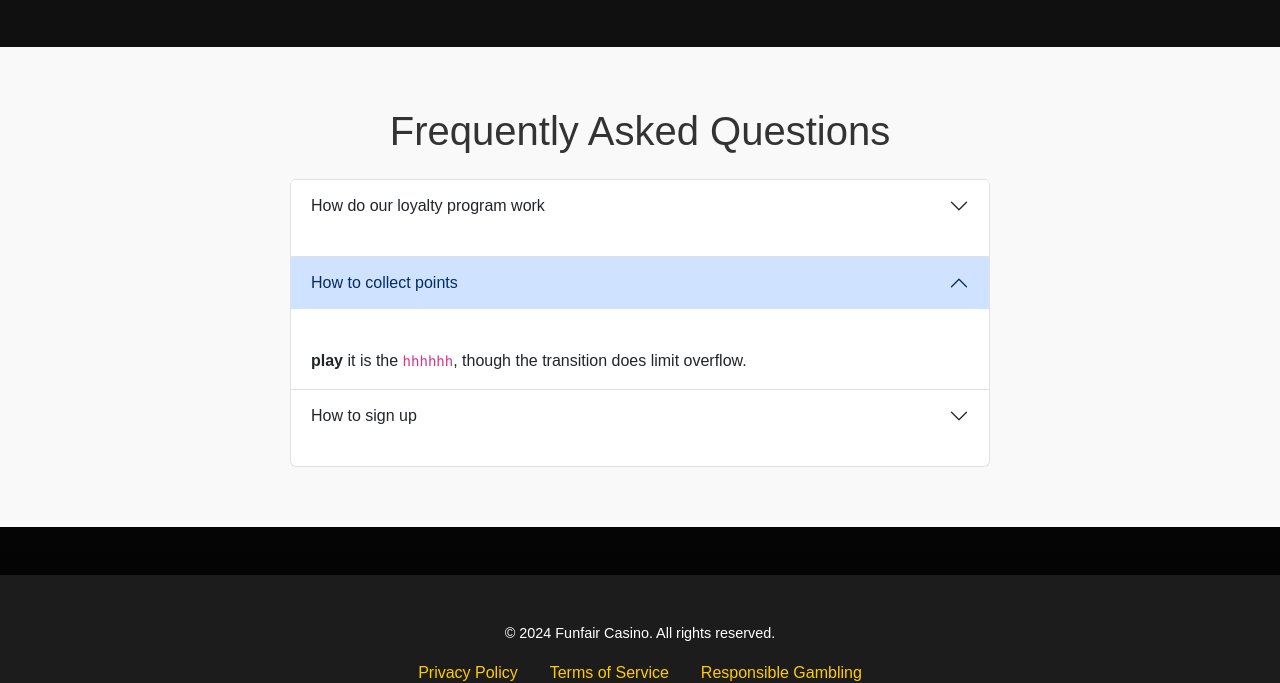
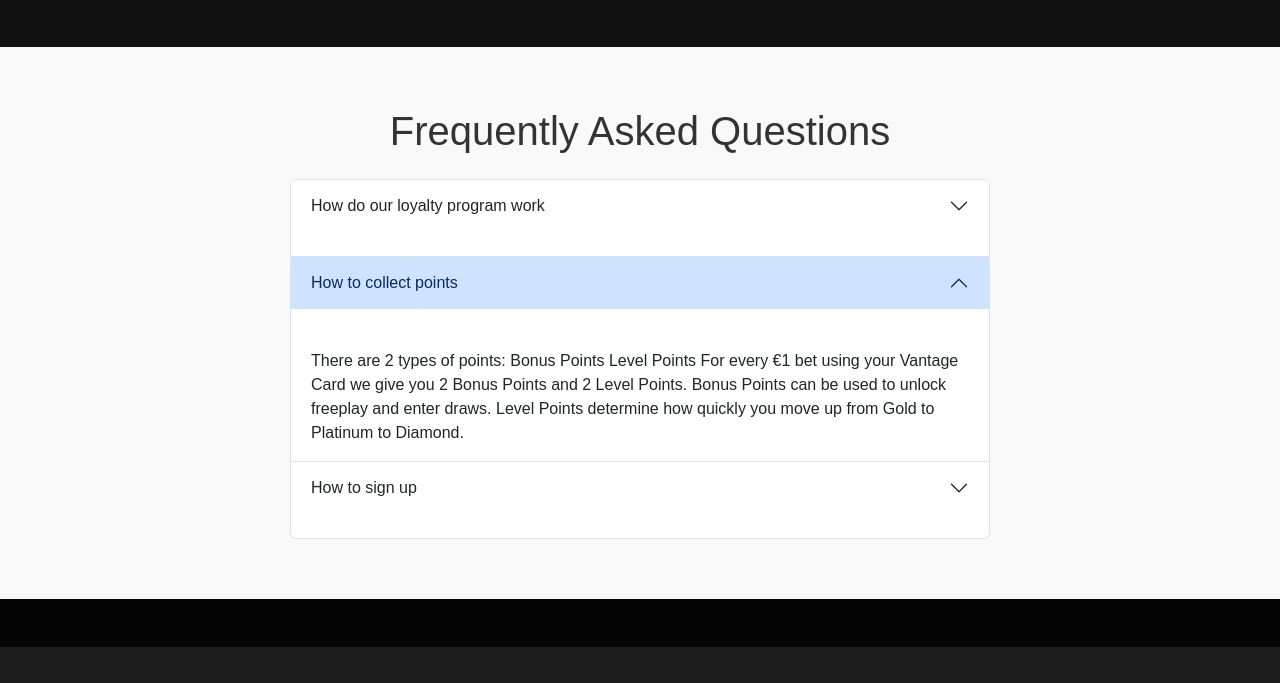
Before and after one commit to chakibelbassam/funfair_webtest.github.io, a plain HTML site: page promotions.html in a window 1280 px wide. Both pictures are taken after a click on the button "How to collect points". Shown: the part 1238-1921 px from the top of the page. Drawn offline with nearby package versions, Linux system fonts and the light colour scheme.

Commit message:
Update promotions.html

```diff
--- a/promotions.html
+++ b/promotions.html
@@ -219,7 +219,15 @@ Your loaylty Card is valid at all FunFair Casino locations, with points seamless
               </h2>
               <div id="collapseTwo" class="accordion-collapse collapse" data-bs-parent="#accordionExample">
                 <div class="accordion-body">
-                  <strong>play </strong> it is the  <code>hhhhhh</code>, though the transition does limit overflow.
+There are 2 types of points:
+
+Bonus Points
+Level Points
+For every €1 bet using your Vantage Card we give you 2 Bonus Points and 2 Level Points.
+
+Bonus Points can be used to unlock freeplay and enter draws.
+
+Level Points determine how quickly you move up from Gold to Platinum to Diamond.
                 </div>
               </div>
             </div>
```
